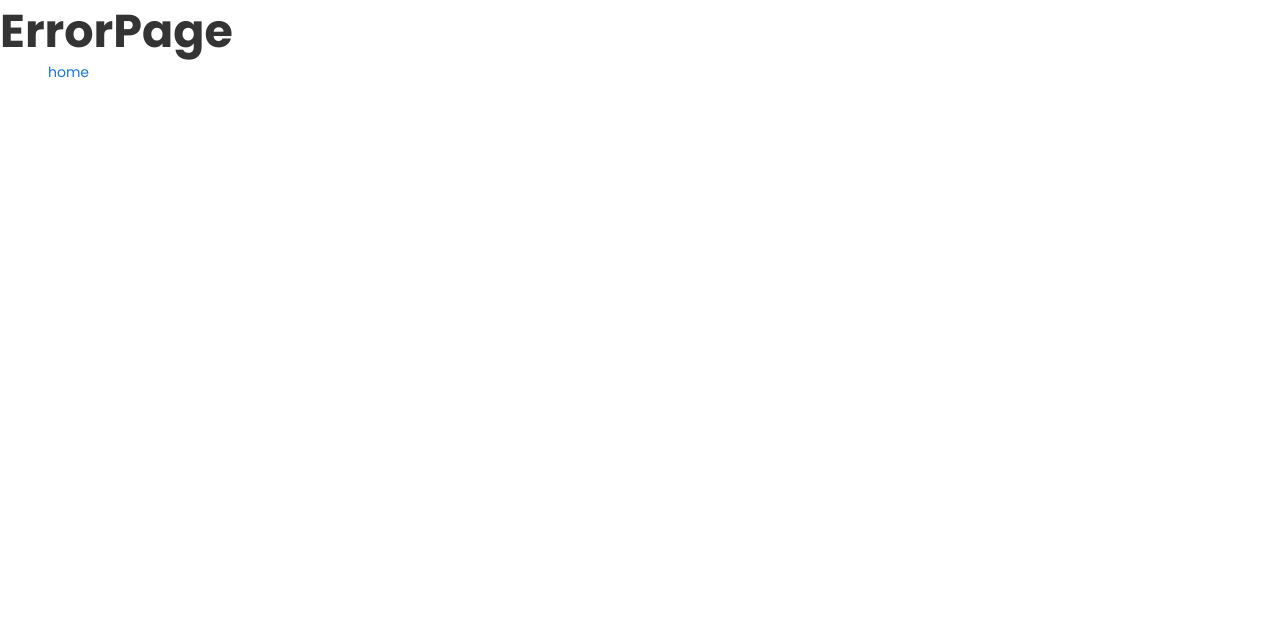
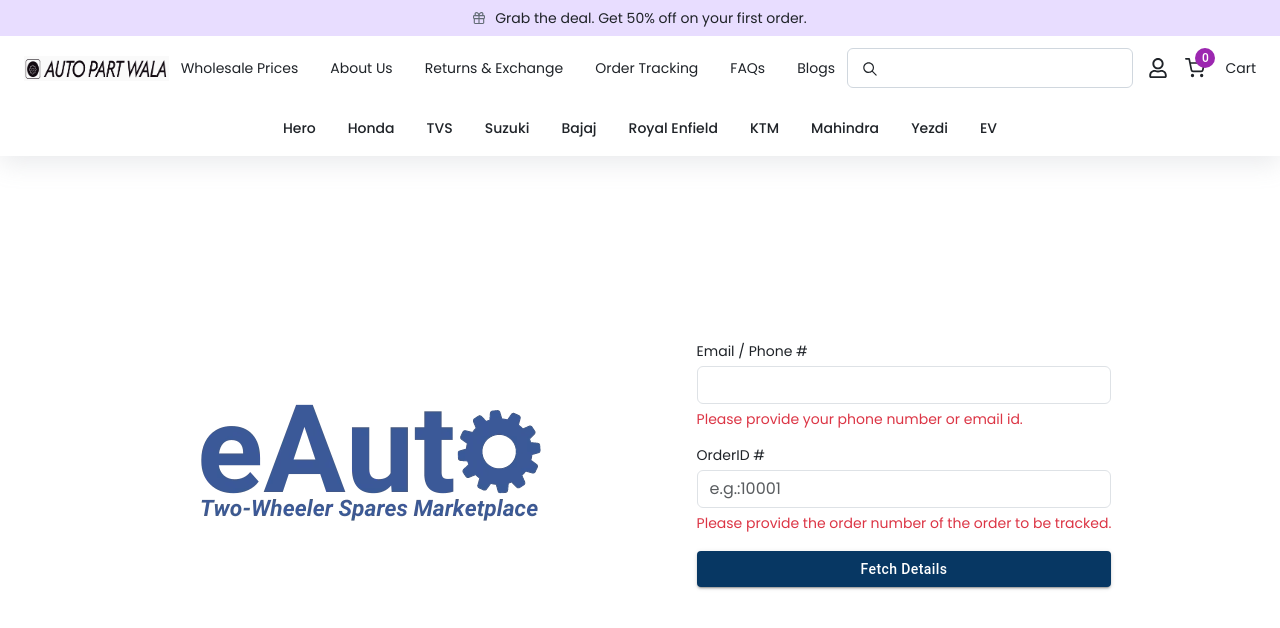
Before and after one commit to sunnycharkhwal/AutoPartWala, a React (Vite) app: page /order-tracking in a window 1280 px wide. Shown: the top 628 px of the page. Built offline with nearby package versions, Linux system fonts and the light colour scheme.

Commit message:
order-tracking 100%

```diff
--- a/src/assets/Data.js
+++ b/src/assets/Data.js
@@ -45,7 +45,7 @@
   {title: 'Wholesale prices', link: '/wholesale-prices'},
   {title: 'About us', link: '/'},
   {title: 'Returns & Exchange', link: '/'},
-  {title: 'Order tracking', link: '/'},
+  {title: 'Order tracking', link: '/order-tracking'},
   {title: 'FAQs', link: '/'},
   {title: 'Blogs', link: '/'},
 ];
--- /dev/null
+++ b/src/assets/pages/OrderTracking.jsx
@@ -0,0 +1,50 @@
+import React from 'react';
+import Logo from '../../images/logo2.png';
+import {Button} from '@mui/material';
+export const OrderTracking = () => {
+  return (
+    <div className=" OrderTracking_topdiv">
+      <div className="OrderTracking_logo">
+        <img src={Logo} alt="logo" />
+      </div>
+      <div className="OrderTracking_div">
+        <form action="">
+          <div className="OrderTracking_imputDiv mb-3">
+            <label for="EmailPhone" class="form-label">
+              Email / Phone #
+            </label>
+            <input
+              type="text"
+              id="EmailPhone"
+              class="form-control"
+              aria-describedby="passwordHelpBlock"
+              required
+            />
+            <small>Please provide your phone number or email id.</small>
+          </div>
+          <div className="OrderTracking_imputDiv">
+            <label for="Order" class="form-label">
+              OrderID #
+            </label>
+            <input
+              type="text"
+              id="Order"
+              class="form-control"
+              placeholder="e.g.:10001"
+              aria-describedby="passwordHelpBlock"
+              required
+            />
+            <small>
+              Please provide the order number of the order to be tracked.
+            </small>
+          </div>
+          <div className="OrderTracking_btnDiv">
+            <Button type="submit" variant="contained">
+              Fetch Details
+            </Button>
+          </div>
+        </form>
+      </div>
+    </div>
+  );
+};
--- a/src/assets/router.jsx
+++ b/src/assets/router.jsx
@@ -6,6 +6,7 @@
 import {ListPage} from './pages/ListPage';
 import {ProductDetails} from './pages/ProductDetails';
 import {WholesalePrices} from './pages/WholesalePrices';
+import {OrderTracking} from './pages/OrderTracking';
 
 export const router = createBrowserRouter([
   {
@@ -24,6 +25,10 @@
         path: '/product-details',
         Component: ProductDetails,
       },
+      {
+        path: '/order-tracking',
+        Component: OrderTracking,
+      },
     ],
   },
   {
--- a/src/scss/index.scss
+++ b/src/scss/index.scss
@@ -629,3 +629,42 @@
     }
   }
 }
+// OrderTracking
+.OrderTracking_topdiv {
+  height: 100vh;
+  display: flex;
+  justify-content: center;
+  align-items: center;
+}
+.OrderTracking_logo {
+  margin-bottom: 12rem;
+  margin-right: 9rem;
+}
+.OrderTracking_div {
+  margin-bottom: 12rem;
+  margin-left: 9rem;
+  .OrderTracking_imputDiv {
+    label {
+      color: var(--first-text-color);
+      font-size: 14px;
+      font-weight: 400;
+      margin-bottom: 5px;
+    }
+    small {
+      color: #dc3545;
+      font-size: 14px;
+      font-weight: 400;
+    }
+    input {
+      margin-bottom: 5px;
+    }
+  }
+  .OrderTracking_btnDiv {
+    margin-top: 18px;
+    button {
+      width: 100%;
+      background-color: #073763;
+      text-transform: capitalize;
+    }
+  }
+}
--- a/src/scss/res.scss
+++ b/src/scss/res.scss
@@ -3,6 +3,22 @@
 @use 'var.scss';
 @use 'mixing.scss';
 @media (max-width: 576px) {
+  .OrderTracking_logo {
+    margin-bottom: 15px;
+    margin-right: 0;
+    img {
+      width: 100%;
+    }
+  }
+  .OrderTracking_div {
+    margin-bottom: 9rem;
+    margin-left: 0;
+    margin-left: 10px;
+    margin-right: 10px;
+  }
+  .OrderTracking_topdiv {
+    flex-direction: column;
+  }
   .WholesalePrices_outer {
     .logo {
       top: 4px;
@@ -63,6 +79,15 @@
   }
 }
 @media (min-width: 768px) {
+  .OrderTracking_logo {
+    margin-bottom: 12rem;
+    margin-right: 0;
+  }
+  .OrderTracking_div {
+    margin-bottom: 12rem;
+    margin-left: 0;
+    margin-right: 1rem;
+  }
   .WholesalePrices_outer {
     .logo {
       top: 12px;
@@ -73,6 +98,15 @@
   }
 }
 @media (min-width: 1024px) {
+  .OrderTracking_logo {
+    margin-bottom: 12rem;
+    margin-right: 4rem;
+  }
+  .OrderTracking_div {
+    margin-bottom: 12rem;
+    margin-left: 4rem;
+    margin-right: 0;
+  }
   .WholesalePrices_outer {
     .logo {
       top: 30px;
@@ -83,6 +117,15 @@
   }
 }
 @media (min-width: 1440px) {
+  .OrderTracking_logo {
+    margin-bottom: 12rem;
+    margin-right: 9rem;
+  }
+  .OrderTracking_div {
+    margin-bottom: 12rem;
+    margin-left: 9rem;
+    margin-right: 0;
+  }
   .MyApp {
     margin-top: 10rem;
   }
```
Also changed, not shown: src/images/logo2.png (added).
